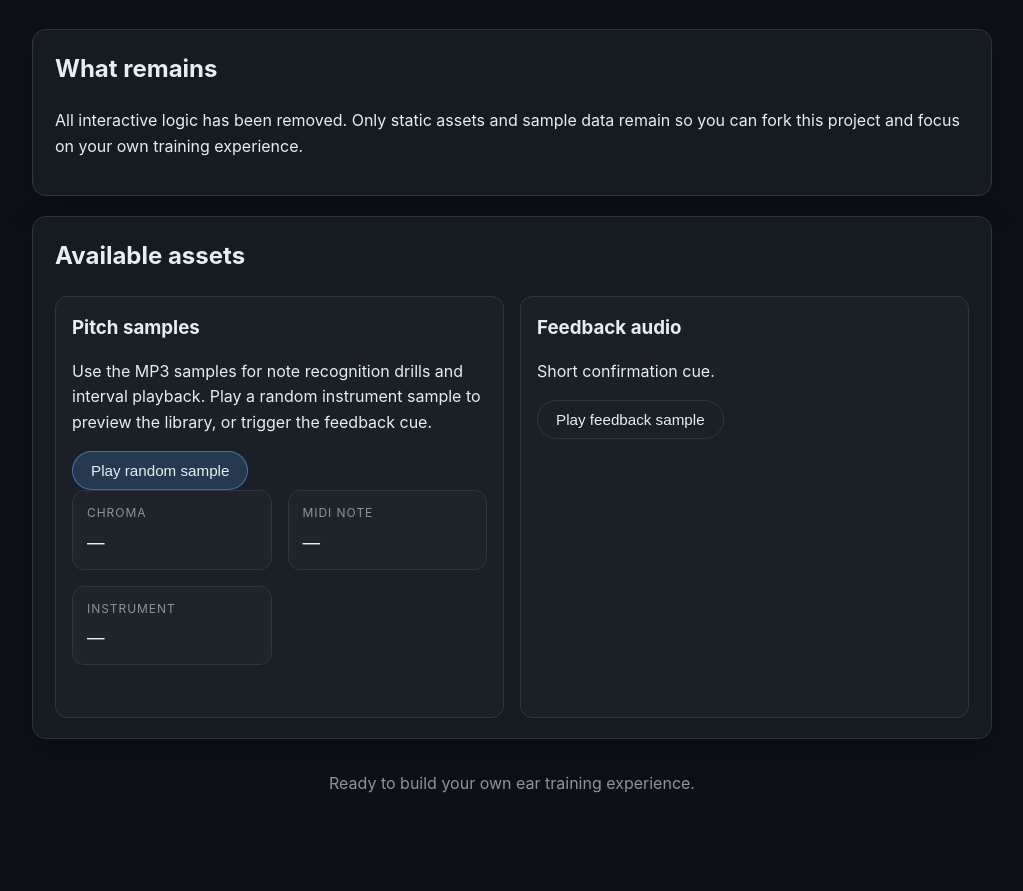
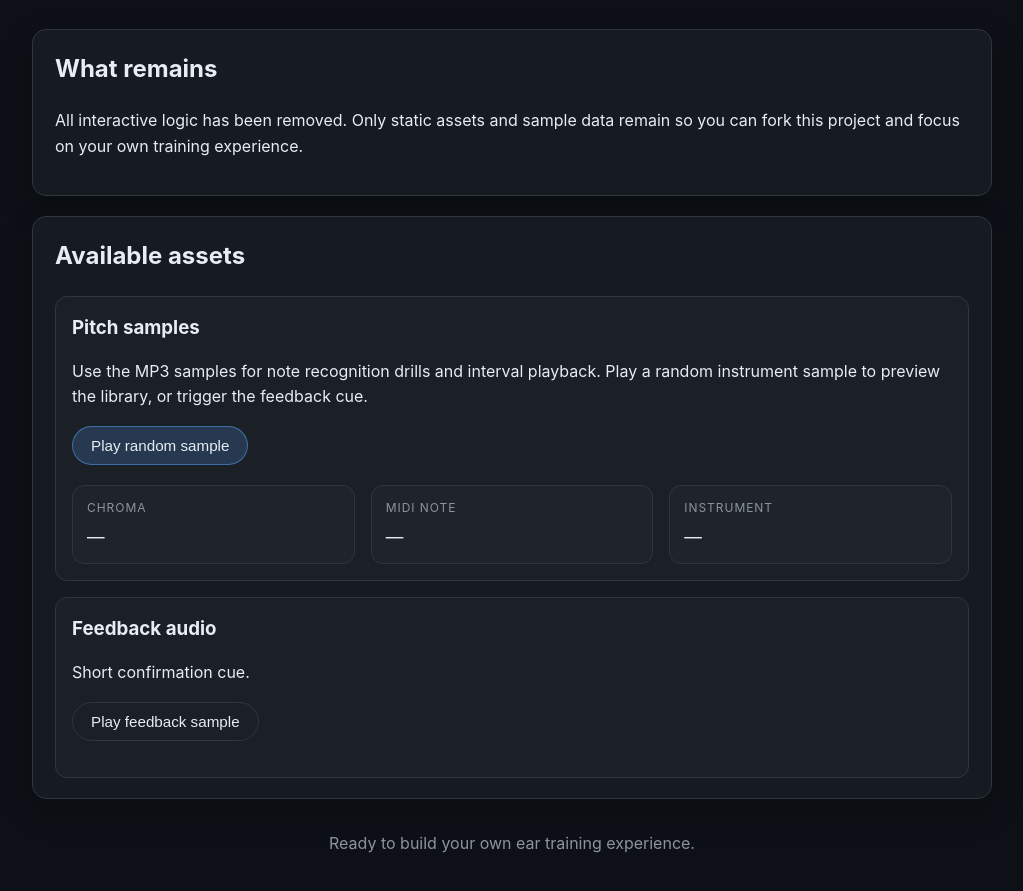
Before and after one commit to Al532/PPTrainingTemplate, a plain HTML site: page index.html in a window 1280 px wide. Shown: the part 185-1076 px from the top of the page, without its empty margins (128-1151 px from the left). Before the commit the page ends 1046 px from the top, so only its background shows below. Drawn offline with Linux system fonts and the light colour scheme.

Commit message:
Adjust asset layout spacing

```diff
--- a/index.html
+++ b/index.html
@@ -33,13 +33,13 @@
       <div class="asset-grid">
         <article class="asset-card">
           <h3>Pitch samples</h3>
-
-
-
-          <p>Use the MP3 samples for note recognition drills and interval playback. Play a random instrument sample to preview the library, or trigger the feedback cue.
+          <p>
+            Use the MP3 samples for note recognition drills and interval playback. Play a random
+            instrument sample to preview the library, or trigger the feedback cue.
           </p>
-
+          <div class="controls">
             <button class="primary" type="button" id="play-random">Play random sample</button>
+          </div>
           <dl class="sample-meta">
             <div>
               <dt>Chroma</dt>
@@ -54,9 +54,6 @@
               <dd id="sample-instrument">—</dd>
             </div>
           </dl>
-      <div class="controls">
-
-
         </article>
         <article class="asset-card">
           <h3>Feedback audio</h3>
@@ -70,8 +67,6 @@
 
 
 
-    </section>
-
   </main>
 
   <footer>
--- a/styles.css
+++ b/styles.css
@@ -75,7 +75,7 @@ main {
 
 .asset-grid {
   display: grid;
-  grid-template-columns: repeat(auto-fit, minmax(220px, 1fr));
+  grid-template-columns: 1fr;
   gap: 16px;
   margin-top: 16px;
 }
@@ -135,7 +135,7 @@ button.primary {
   display: grid;
   grid-template-columns: repeat(auto-fit, minmax(160px, 1fr));
   gap: 16px;
-  margin: 0;
+  margin: 16px 0 0;
 }
 
 .sample-meta div {
```
Lines whose indentation alone changed are shown as unchanged.
